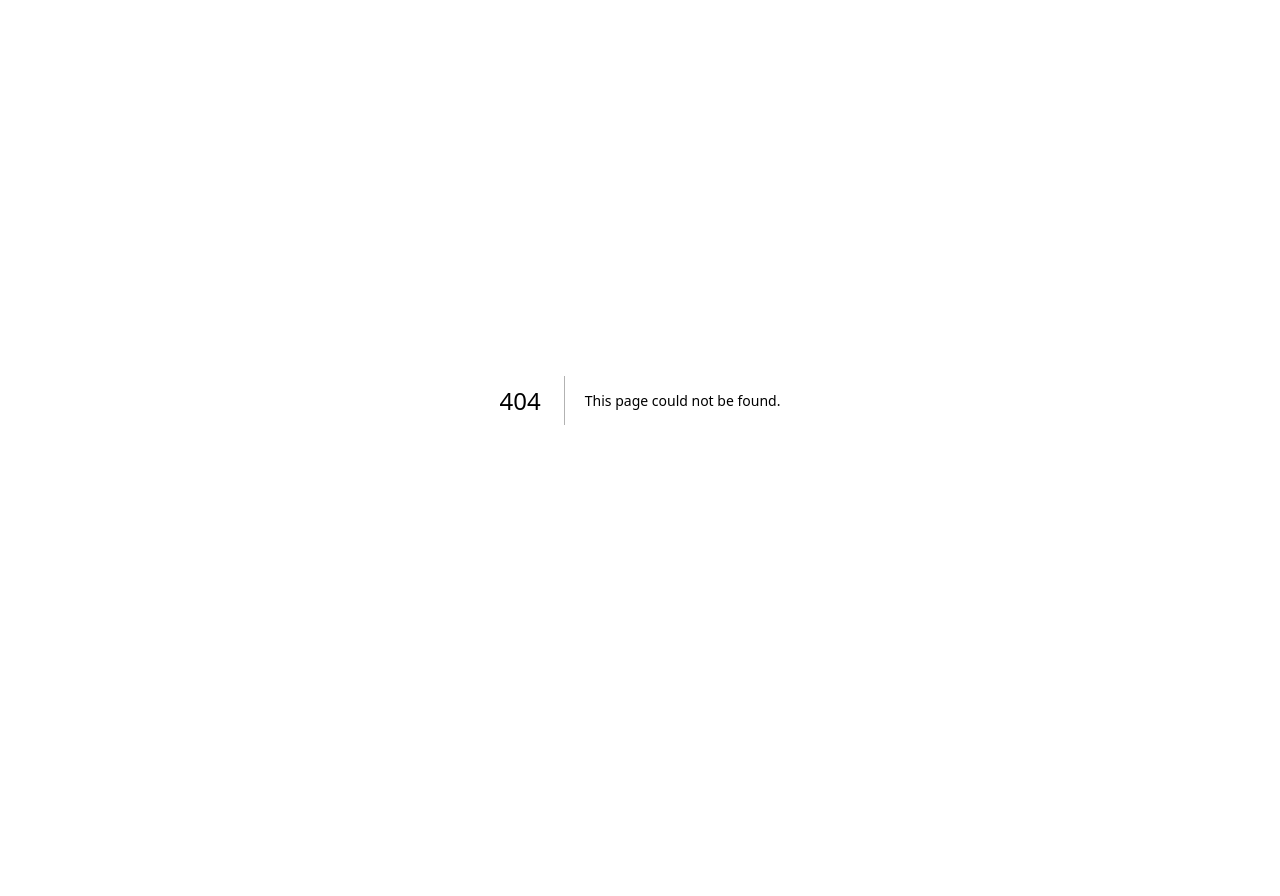
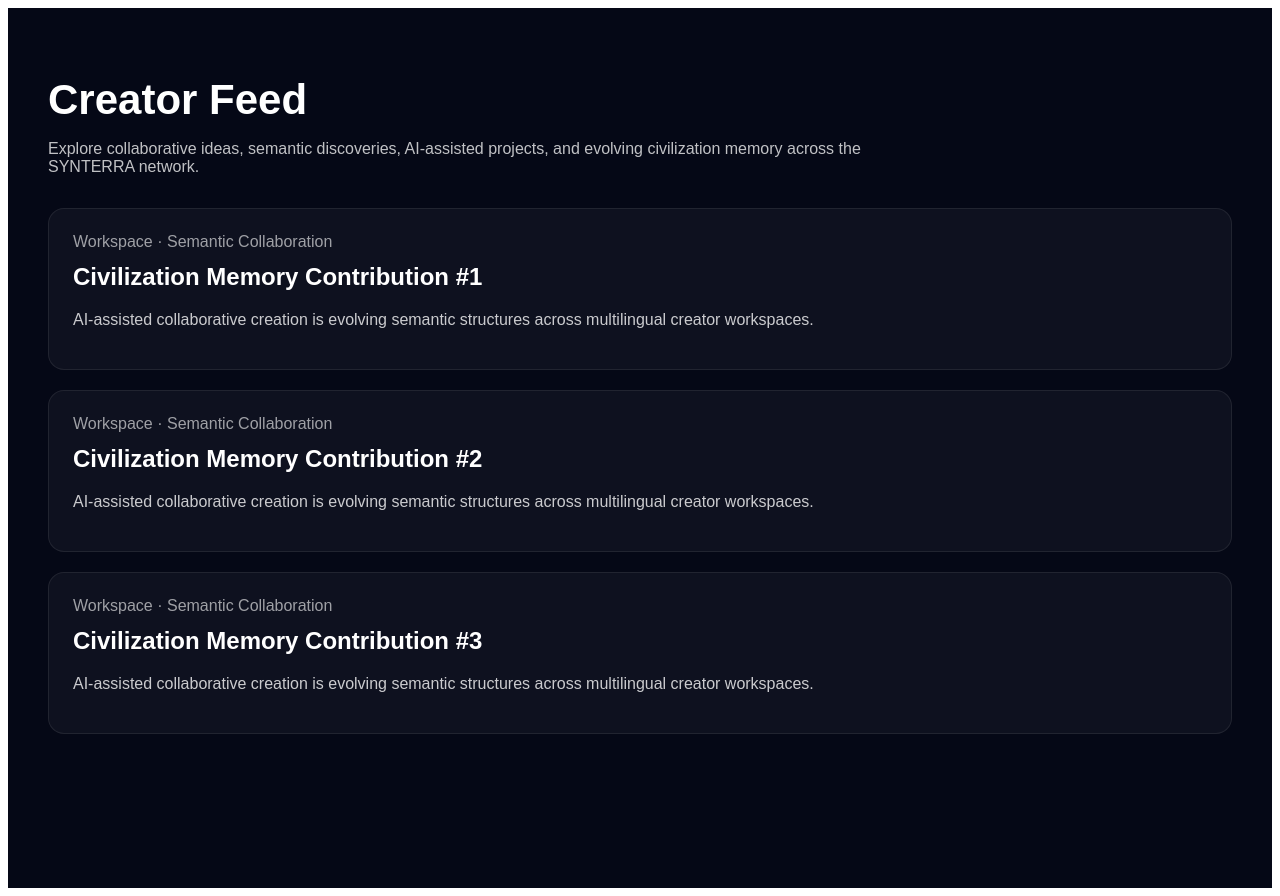
Before and after one commit to Dzintars12/SYNTERRA, a Next.js app: page /feed in a window 1280 px wide. Before the commit this address had no page. Before the commit the page ends 800 px from the top, so only its background shows below. Built offline with nearby package versions, Linux system fonts and the light colour scheme.

Commit message:
Add creator feed experience page

```diff
--- /dev/null
+++ b/app/feed/page.tsx
@@ -0,0 +1,55 @@
+export default function CreatorFeedPage() {
+  return (
+    <main
+      style={{
+        minHeight: "100vh",
+        background: "#050816",
+        color: "white",
+        padding: "40px",
+        fontFamily: "Arial, sans-serif",
+      }}
+    >
+      <h1 style={{ fontSize: "42px", marginBottom: "12px" }}>
+        Creator Feed
+      </h1>
+
+      <p style={{ opacity: 0.75, maxWidth: "900px" }}>
+        Explore collaborative ideas, semantic discoveries, AI-assisted projects,
+        and evolving civilization memory across the SYNTERRA network.
+      </p>
+
+      <section
+        style={{
+          marginTop: "32px",
+          display: "grid",
+          gap: "20px",
+        }}
+      >
+        {[1, 2, 3].map((item) => (
+          <article
+            key={item}
+            style={{
+              padding: "24px",
+              borderRadius: "16px",
+              background: "rgba(255,255,255,0.04)",
+              border: "1px solid rgba(255,255,255,0.08)",
+            }}
+          >
+            <div style={{ opacity: 0.6, marginBottom: "12px" }}>
+              Workspace · Semantic Collaboration
+            </div>
+
+            <h2 style={{ marginTop: 0 }}>
+              Civilization Memory Contribution #{item}
+            </h2>
+
+            <p style={{ opacity: 0.78 }}>
+              AI-assisted collaborative creation is evolving semantic structures
+              across multilingual creator workspaces.
+            </p>
+          </article>
+        ))}
+      </section>
+    </main>
+  );
+}
```
